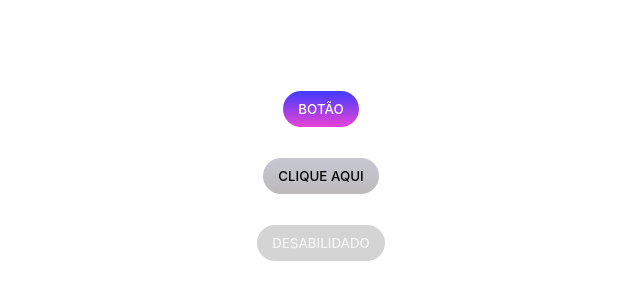
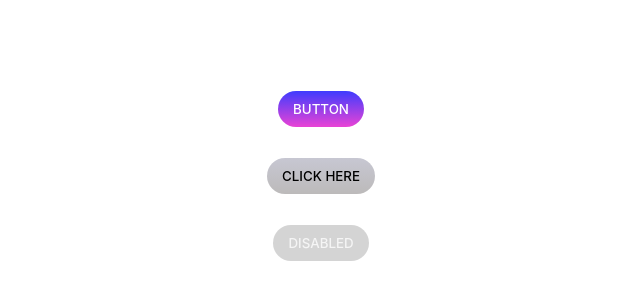
Before and after one commit to huferr/Components-With-Typescript, a React (Create React App) app: page / in a window 1280 px wide. Shown: the part 224-524 px from the top of the page, without its empty margins (319-959 px from the left). Built offline with nearby package versions, Linux system fonts and the light colour scheme.

Commit message:
Comments and fixing styling

```diff
--- a/src/App.tsx
+++ b/src/App.tsx
@@ -5,9 +5,9 @@ function App() {
   return (
     <>
       <div>
-        <Button>BOTÃO</Button>
-        <Button color="secondary">CLIQUE AQUI</Button>
-        <Button disabled={true}>DESABILIDADO</Button>
+        <Button>BUTTON</Button>
+        <Button color="secondary">CLICK HERE</Button>
+        <Button disabled={true}>DISABLED</Button>
       </div>
       <Globalstyles />
     </>
--- a/src/components/Button/index.tsx
+++ b/src/components/Button/index.tsx
@@ -2,16 +2,16 @@ import React from "react";
 import { Container } from "./styles";
 
 export type ButtonProps = {
-  onClick?: (event: React.MouseEvent<HTMLButtonElement>) => void;
-  children: React.ReactNode;
-  color?: 'primary' | 'secondary';
-  disabled?: boolean;
+  onClick?: (event: React.MouseEvent<HTMLButtonElement>) => void; // to handle onClick functions
+  children: React.ReactNode; // make the component able to receive children elements
+  color?: "primary" | "secondary"; // two styling options
+  disabled?: boolean; // make the button disabled or not
 };
 
 export const Button = ({
   onClick,
   children,
-  color = 'primary',
+  color = "primary",
   disabled,
 }: ButtonProps) => {
   return (
--- a/src/components/Button/styles.ts
+++ b/src/components/Button/styles.ts
@@ -7,10 +7,8 @@ const COLOR = {
     background: linear-gradient(#3f3cfe, #e943d5);
 
     &:hover {
-      background: linear-gradient(#2421f9, #e012c7) ;
-      box-shadow: 0px 0px 1px 1px rgba(0, 0, 0, 0.2);
+      background: linear-gradient(#2421f9, #e012c7);
     }
-
   `,
   secondary: css`
     color: #000;
@@ -18,22 +16,21 @@ const COLOR = {
 
     &:hover {
       background: linear-gradient(#bdbdcf, #bcb1b1);
-      box-shadow: 0px 0px 1px 1px rgba(0, 0, 0, 0.2);
     }
   `,
 };
 
 const DISABLED = css`
-cursor: not-allowed;
-background: #d4d4d4;
-color: #f5f5f5;
+  cursor: not-allowed;
+  background: #d4d4d4;
+  color: #f5f5f5;
 
-&:hover {
+  &:hover {
     background: #d4d4d4;
     color: #f5f5f5;
     box-shadow: none;
   }
-`
+`;
 
 export const Container = styled.button<ButtonProps>`
   padding: 10px 15px;
@@ -41,8 +38,9 @@ export const Container = styled.button<ButtonProps>`
   border: none;
   border-radius: 50px;
   font-weight: 500;
+  outline: none;
   transition: all 0.2s;
 
-  ${props => props.color && COLOR[props.color]}
-  ${props => props.disabled && DISABLED}
+  ${(props) => props.color && COLOR[props.color]}
+  ${(props) => props.disabled && DISABLED}
 `;
```
